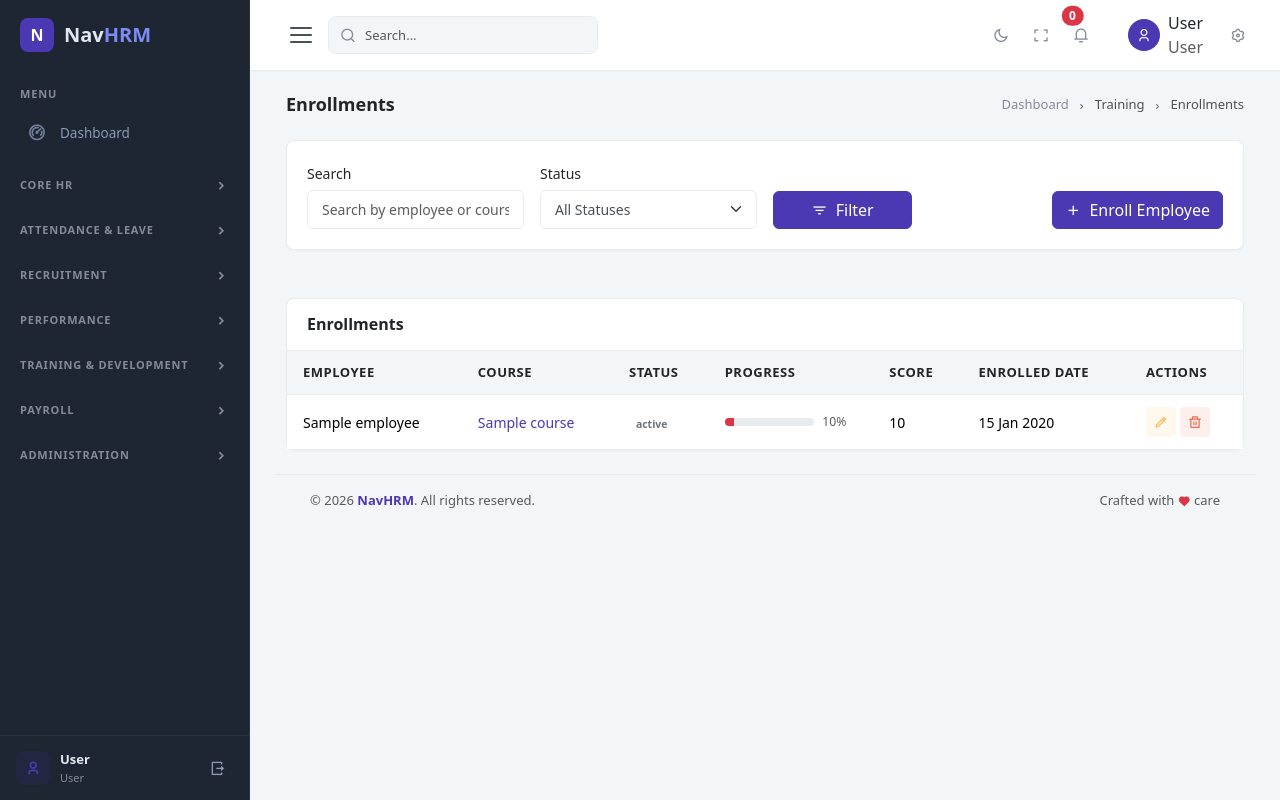
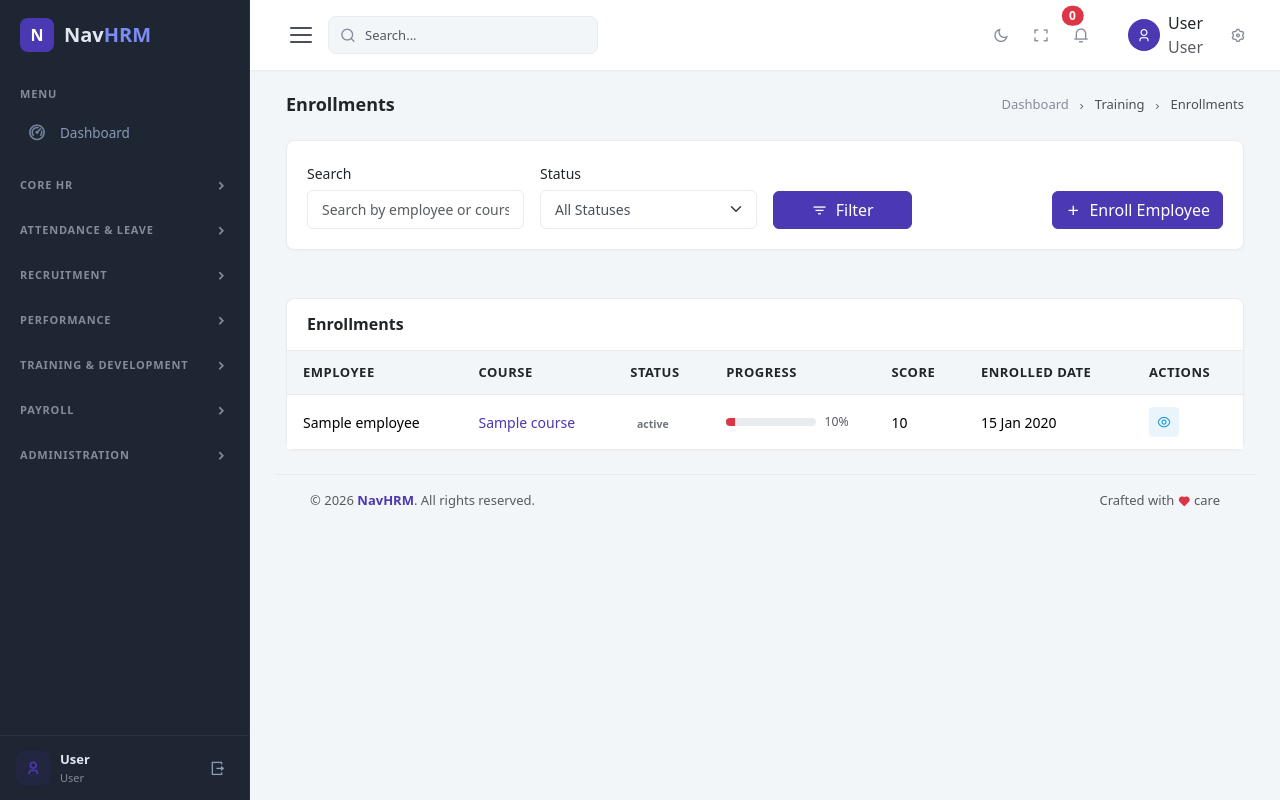
Before and after one commit to Navaid-KloneIT/navhrm, a Django app: template templates/training/enrollment_list.html in a window 1280 px wide. Run offline with Django 4.2, Linux system fonts and the light colour scheme; the template is opened without the code that fills it: most values are stand-ins (such as "Sample title", 1, 10 or a date in 2020); some libraries are stand-ins or nearby versions.

Commit message:
Fix enrollment_list.html: remove non-existent enrollment_edit and enrollment_delete URL references

```diff
--- a/templates/training/enrollment_list.html
+++ b/templates/training/enrollment_list.html
@@ -103,17 +103,9 @@
                                 <td>{{ enrollment.score|default:"-" }}</td>
                                 <td>{{ enrollment.enrolled_date|date:"d M Y" }}</td>
                                 <td>
-                                    <div class="d-flex gap-1">
-                                        <a href="{% url 'training:enrollment_edit' enrollment.pk %}" class="btn btn-sm btn-soft-warning" data-bs-toggle="tooltip" title="Edit">
-                                            <i class="ri-pencil-line"></i>
-                                        </a>
-                                        <form method="post" action="{% url 'training:enrollment_delete' enrollment.pk %}" class="d-inline">
-                                            {% csrf_token %}
-                                            <button type="submit" class="btn btn-sm btn-soft-danger" data-bs-toggle="tooltip" title="Delete" onclick="return confirm('Are you sure you want to remove this enrollment?')">
-                                                <i class="ri-delete-bin-line"></i>
-                                            </button>
-                                        </form>
-                                    </div>
+                                    <a href="{% url 'training:course_detail' enrollment.course.pk %}" class="btn btn-sm btn-soft-info" data-bs-toggle="tooltip" title="View Course">
+                                        <i class="ri-eye-line"></i>
+                                    </a>
                                 </td>
                             </tr>
                             {% empty %}
```
